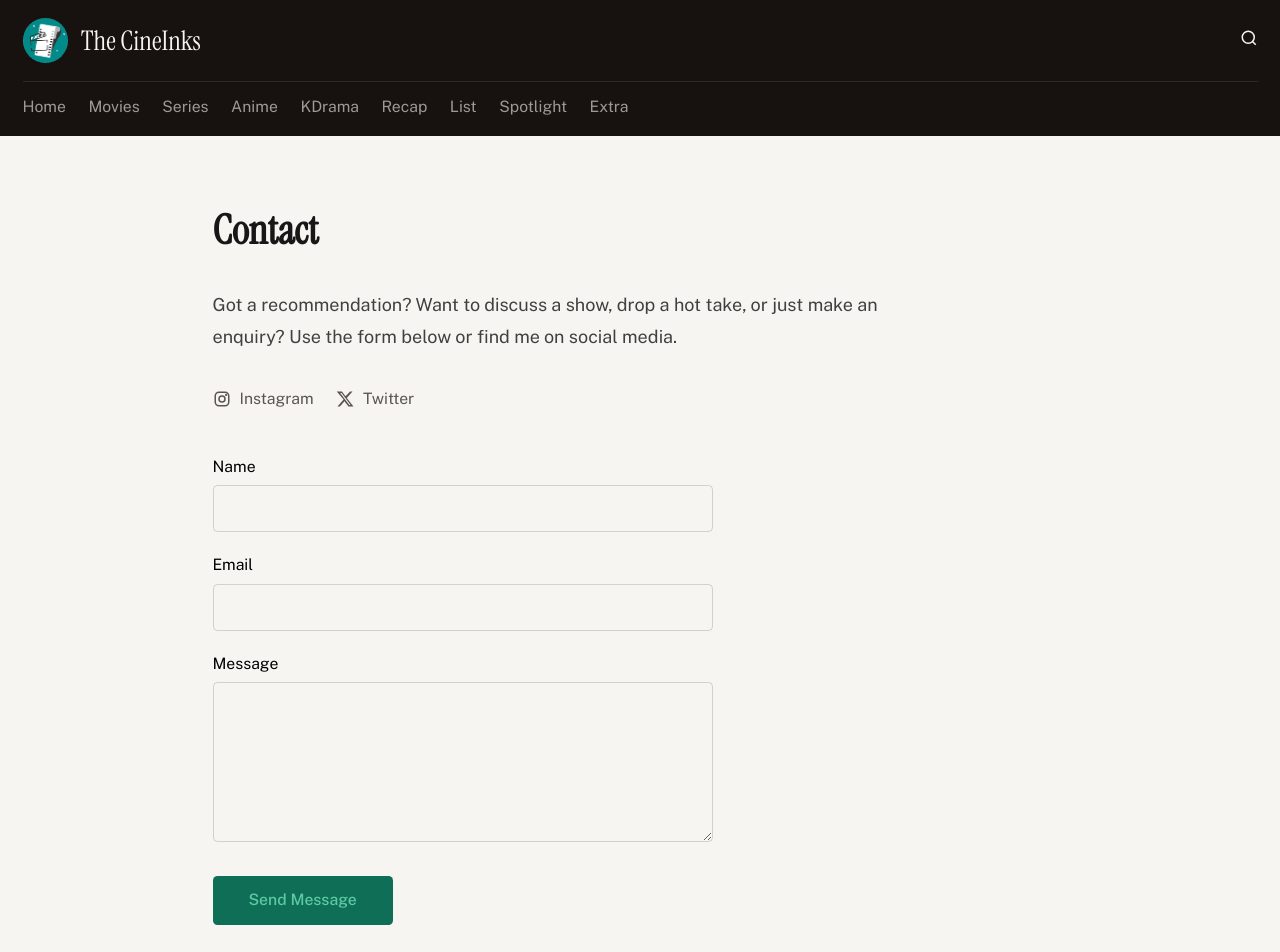
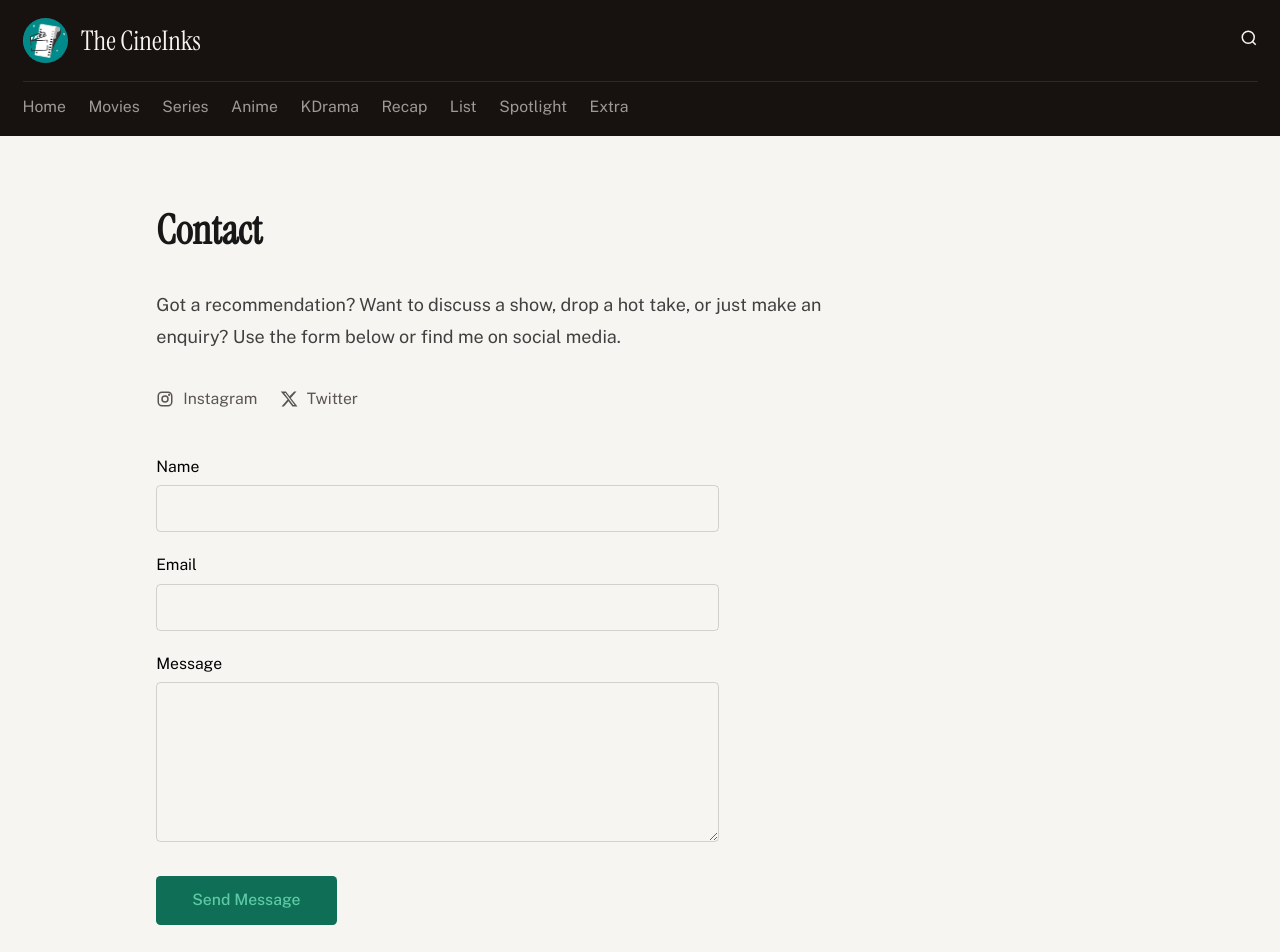
Before and after one commit to MariaEgbuna/the-cineinks, a Next.js app: page /contact in a window 1280 px wide. Shown: the top 952 px of the page. Built offline with nearby package versions, Linux system fonts and the light colour scheme.

Commit message:
update contact page

```diff
--- a/app/contact/page.tsx
+++ b/app/contact/page.tsx
@@ -1,7 +1,7 @@
 export default function ContactPage() {
   return (
     <main className="bg-cream py-16">
-      <div className="max-w-[900px] mx-auto px-5">
+      <div className="max-w-225 mx-auto px-5">
         <div className="prose prose-neutral mb-8">
           <h1 className="font-serif">Contact</h1>
           <p>
@@ -42,7 +42,7 @@ export default function ContactPage() {
         <form
           action="https://api.web3forms.com/submit"
           method="POST"
-          className="max-w-[500px]"
+          className="max-w-125"
         >
           <input
             type="hidden"
```
